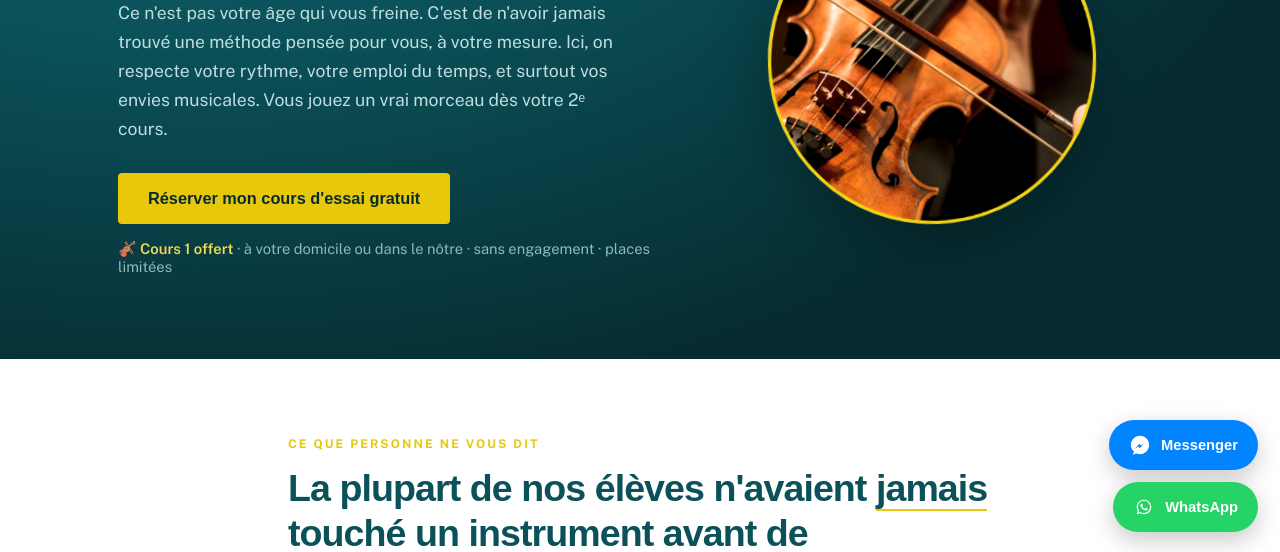
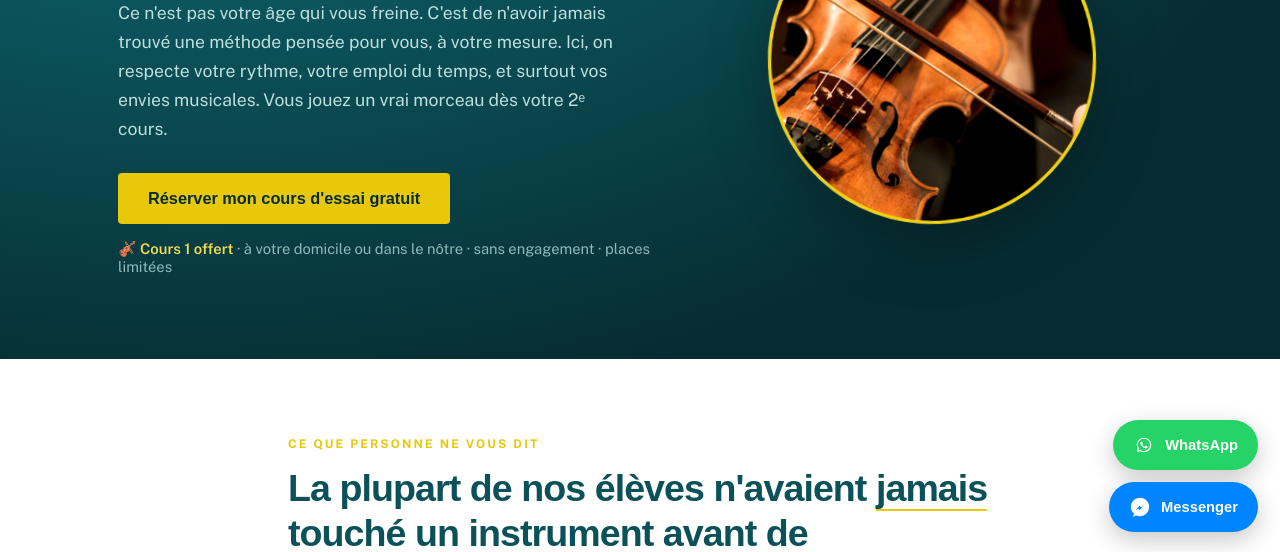
Before and after one commit to lviolinprof-hash/violinprof-hash.github.io, a plain HTML site: page index.html in a window 1280 px wide. Shown: the part 246-798 px from the top of the page. Drawn offline with nearby package versions, Linux system fonts and the light colour scheme; a web font is replaced by a local one.

Commit message:
Update index.html

```diff
--- a/index.html
+++ b/index.html
@@ -186,11 +186,12 @@
       cursor:pointer;
       text-decoration:none;
       transition: background .2s ease, transform .2s ease;
+      font-family:'Fahkwang',sans-serif;
     }
     .btn-whatsapp:hover{ background:var(--whatsapp-green-dark); transform:translateY(-1px); }
     .btn-whatsapp svg{ width:20px; height:20px; flex-shrink:0; }
 
-    /* --- BOTONES DE MESSENGER (AZUL) --- */
+    /* --- BOTONES DE MESSENGER (AZUL) - MISMO TAMAÑO QUE WHATSAPP --- */
     .btn-messenger{
       display:inline-flex;
       align-items:center;
@@ -207,10 +208,12 @@
       cursor:pointer;
       text-decoration:none;
       transition: background .2s ease, transform .2s ease;
+      font-family:'Fahkwang',sans-serif;
     }
     .btn-messenger:hover{ background:var(--messenger-blue-dark); transform:translateY(-1px); }
     .btn-messenger svg{ width:20px; height:20px; flex-shrink:0; }
 
+    /* --- CONTENEDORES DE BOTONES --- */
     .btn-group{
       display:flex;
       flex-direction:column;
@@ -220,12 +223,13 @@
 
     .btn-group-row{
       display:flex;
+      flex-direction:column;
       gap:12px;
       margin-top:10px;
     }
     .btn-group-row .btn-whatsapp,
     .btn-group-row .btn-messenger{
-      flex:1;
+      width:100%;
     }
 
     /* --- BOTONES FLOTANTES --- */
@@ -240,7 +244,7 @@
       align-items:flex-end;
     }
 
-    .wa-float{
+    .wa-float, .msg-float{
       display:inline-flex;
       align-items:center;
       gap:10px;
@@ -252,6 +256,8 @@
       font-size:.92rem;
       box-shadow: 0 8px 24px rgba(0,0,0,.22);
       transition: transform .2s ease, box-shadow .2s ease, background .2s ease;
+    }
+    .wa-float{
       background:var(--whatsapp-green);
       color:white;
     }
@@ -263,17 +269,6 @@
     .wa-float svg{ width:22px; height:22px; flex-shrink:0; color:white; }
 
     .msg-float{
-      display:inline-flex;
-      align-items:center;
-      gap:10px;
-      padding:14px 20px;
-      border-radius:50px;
-      text-decoration:none;
-      font-family:'Fahkwang',sans-serif;
-      font-weight:600;
-      font-size:.92rem;
-      box-shadow: 0 8px 24px rgba(0,0,0,.22);
-      transition: transform .2s ease, box-shadow .2s ease, background .2s ease;
       background:var(--messenger-blue);
       color:white;
     }
@@ -488,7 +483,7 @@
           </svg>
           WhatsApp
         </a>
-        <a class="btn-messenger" href="https://m.me/61550080681411?text=Bonjour%20!%20Je%20souhaite%20r%C3%A9server%20mon%20cours%20d%27essai%20gratuit%20de%20violon%20%F0%9F%8E%BB" target="_blank" rel="noopener">
+        <a class="btn-messenger" href="https://m.me/61593972771529?text=Bonjour%20!%20Je%20souhaite%20r%C3%A9server%20mon%20cours%20d%27essai%20gratuit%20de%20violon%20%F0%9F%8E%BB" target="_blank" rel="noopener">
           <svg viewBox="0 0 24 24" fill="currentColor" aria-hidden="true">
             <path d="M12 2C6.477 2 2 6.477 2 12c0 2.957 1.383 5.672 3.658 7.441L4 22.5l3.886-1.327A9.95 9.95 0 0 0 12 22c5.523 0 10-4.477 10-10S17.523 2 12 2zm.5 14.5L10 13.5l-3.5 2.5 5-5.5L13 12.5l3.5-2.5-5 5.5z"/>
           </svg>
@@ -507,19 +502,19 @@
   </div>
 </footer>
 
-<!-- BOTONES FLOTANTES -->
+<!-- BOTONES FLOTANTES: WHATSAPP ARRIBA, MESSENGER ABAJO -->
 <div class="float-container">
-  <a class="msg-float" href="https://m.me/61550080681411?text=Bonjour%20!%20Je%20souhaite%20r%C3%A9server%20mon%20cours%20d%27essai%20gratuit%20de%20violon%20%F0%9F%8E%BB" target="_blank" rel="noopener" aria-label="Réserver par Messenger">
-    <svg viewBox="0 0 24 24" fill="currentColor" aria-hidden="true">
-      <path d="M12 2C6.477 2 2 6.477 2 12c0 2.957 1.383 5.672 3.658 7.441L4 22.5l3.886-1.327A9.95 9.95 0 0 0 12 22c5.523 0 10-4.477 10-10S17.523 2 12 2zm.5 14.5L10 13.5l-3.5 2.5 5-5.5L13 12.5l3.5-2.5-5 5.5z"/>
-    </svg>
-    <span class="float-label">Messenger</span>
-  </a>
   <a class="wa-float" href="https://wa.me/33783931284?text=Bonjour%20!%20Je%20souhaite%20r%C3%A9server%20mon%20cours%20d%27essai%20gratuit%20de%20violon%20%F0%9F%8E%BB" target="_blank" rel="noopener" aria-label="Réserver par WhatsApp">
     <svg viewBox="0 0 24 24" fill="currentColor" aria-hidden="true">
       <path d="M17.6 6.32A7.85 7.85 0 0 0 12.05 4a7.94 7.94 0 0 0-6.9 11.9L4 20l4.2-1.1a7.9 7.9 0 0 0 3.85 1h.01A7.94 7.94 0 0 0 20 12.06a7.86 7.86 0 0 0-2.4-5.74Zm-5.55 12.2h-.01a6.6 6.6 0 0 1-3.36-.92l-.24-.14-2.5.65.67-2.44-.16-.25a6.58 6.58 0 0 1 10.2-8.24 6.53 6.53 0 0 1 1.94 4.66 6.6 6.6 0 0 1-6.54 6.68Zm3.6-4.93c-.2-.1-1.17-.58-1.35-.64-.18-.07-.31-.1-.44.1-.13.19-.5.64-.62.78-.11.13-.23.15-.42.05a5.4 5.4 0 0 1-1.6-.98 6 6 0 0 1-1.1-1.37c-.12-.2 0-.3.09-.4.09-.1.2-.23.3-.35.1-.11.13-.19.2-.32.06-.13.03-.24-.02-.34-.05-.1-.44-1.06-.6-1.45-.16-.38-.32-.33-.44-.33h-.37c-.13 0-.34.05-.52.24-.18.19-.68.66-.68 1.62s.7 1.88.8 2.01c.1.13 1.38 2.1 3.34 2.94.47.2.83.32 1.12.41.47.15.9.13 1.24.08.38-.06 1.17-.48 1.33-.94.16-.46.16-.86.11-.94-.05-.08-.18-.13-.38-.23Z"/>
     </svg>
     <span class="float-label">WhatsApp</span>
+  </a>
+  <a class="msg-float" href="https://m.me/61593972771529?text=Bonjour%20!%20Je%20souhaite%20r%C3%A9server%20mon%20cours%20d%27essai%20gratuit%20de%20violon%20%F0%9F%8E%BB" target="_blank" rel="noopener" aria-label="Réserver par Messenger">
+    <svg viewBox="0 0 24 24" fill="currentColor" aria-hidden="true">
+      <path d="M12 2C6.477 2 2 6.477 2 12c0 2.957 1.383 5.672 3.658 7.441L4 22.5l3.886-1.327A9.95 9.95 0 0 0 12 22c5.523 0 10-4.477 10-10S17.523 2 12 2zm.5 14.5L10 13.5l-3.5 2.5 5-5.5L13 12.5l3.5-2.5-5 5.5z"/>
+    </svg>
+    <span class="float-label">Messenger</span>
   </a>
 </div>
 
```
